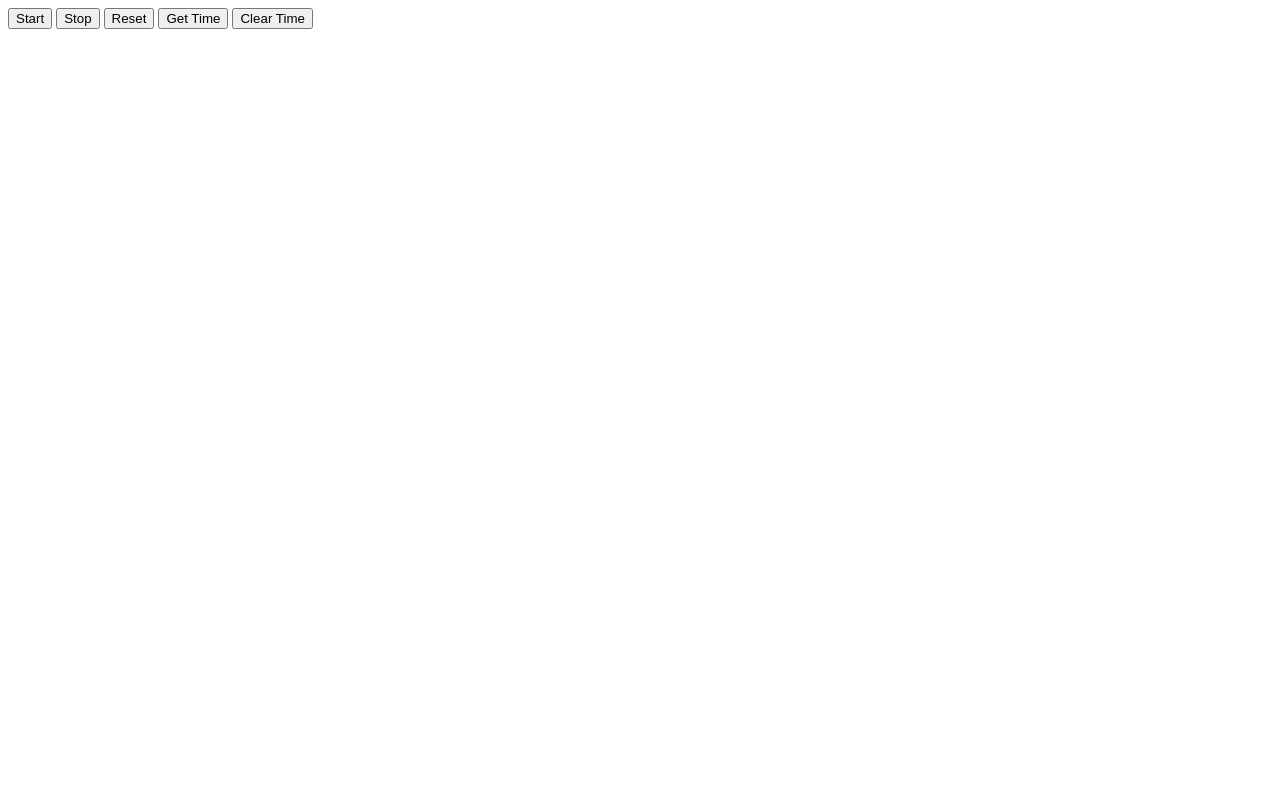
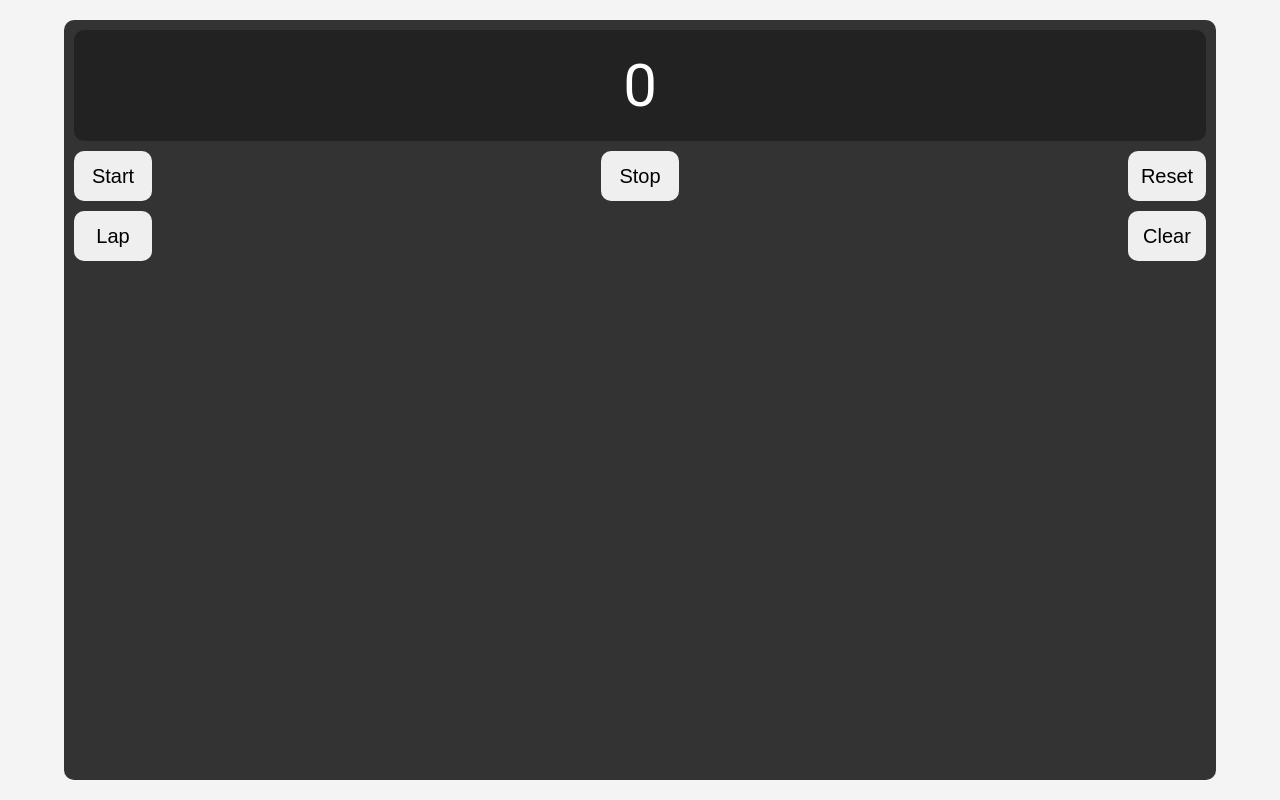
Before and after one commit to vishalpsj/Stopwatch, a plain HTML site: page index.html in a window 1280 px wide. Drawn offline with Linux system fonts and the light colour scheme.

Commit message:
index.html modified and style.css file added

```diff
--- a/index.html
+++ b/index.html
@@ -1,23 +1,29 @@
 <!DOCTYPE html>
 <html lang="en">
+
 <head>
     <meta charset="UTF-8">
     <meta name="viewport" content="width=device-width, initial-scale=1.0">
     <title>Stopwatch</title>
     <link rel="stylesheet" href="./style/style.css">
 </head>
+
 <body>
     <div class="container">
         <div class="stopwatch">
-            <div class="display"></div>
-            <div class="control">
-                <button class="start">Start</button>
-                <button class="stop">Stop</button>
-                <button class="reset">Reset</button>
-                <button class="gettime">Get Time</button>
-                <button class="cleartime">Clear Time</button>
+            <div class="screen">0</div>
+            <div class="controls">
+                <div class="btn1">
+                    <button class="start">Start</button>
+                    <button class="stop">Stop</button>
+                    <button class="reset">Reset</button>
+                </div>
+                <div class="btn2">
+                    <button class="getTime">Lap</button>
+                    <button class="clearLap">Clear</button>
+                </div>
             </div>
         </div>
-    </div>
 </body>
+
 </html>
--- a/style/style.css
+++ b/style/style.css
@@ -0,0 +1,92 @@
+*{
+    margin: 0;
+    padding: 0;
+    box-sizing: border-box;
+}
+
+html{
+    font-size: 62.5%;
+}
+
+body{
+    width: 100vw;
+    height: 100vh;
+    font-family: 'Roboto', sans-serif;
+    font-size: 1.6rem;
+    background-color: #f4f4f4;
+    color: #333;
+    display: flex;
+}
+
+.container{
+    width: 100%;
+    margin: 0 auto;
+    display: flex;
+    align-items: center;
+    justify-content: center;
+}
+
+.stopwatch{
+    width: 90%;
+    height: 95%;
+    padding: 1rem;
+    display: flex;
+    flex-direction: column;
+    align-items: center;
+    background-color: #333;
+    border-radius: 10px;
+    -webkit-border-radius: 10px;
+    -moz-border-radius: 10px;
+    -ms-border-radius: 10px;
+    -o-border-radius: 10px;
+}
+
+.screen{
+    width: 100%;
+    border-radius: 10px;
+    display: flex;
+    align-items: center;
+    padding: 2rem;
+    color: #fff;
+    font-size: 6rem;
+    background-color: #222;
+    -webkit-border-radius: 10px;
+    -moz-border-radius: 10px;
+    -ms-border-radius: 10px;
+    -o-border-radius: 10px;
+    justify-content: center;
+}
+
+.controls{
+    display: flex;
+    justify-content: space-between;
+    width: 100%;
+    margin-top: 1rem;
+    flex-direction: column;
+    gap: 1rem;
+}
+
+.btn1{
+    display: flex;
+    justify-content: space-between;
+    align-items: center;
+}
+
+.btn2{
+    display: flex;
+    justify-content: space-between;
+    align-items: center;
+}
+
+button{
+    font-size: 2rem;
+    width: 7.8rem;
+    height: 5rem;
+    gap: 1rem;
+    border: none;
+    border-radius: 10px;
+    -webkit-border-radius: 10px;
+    -moz-border-radius: 10px;
+    -ms-border-radius: 10px;
+    -o-border-radius: 10px;
+}
```
